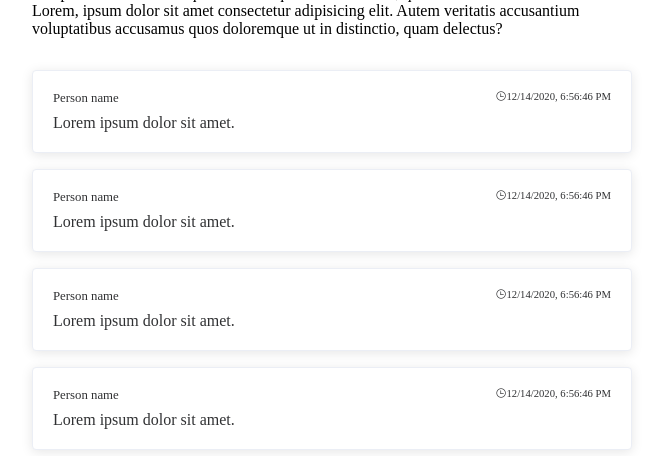
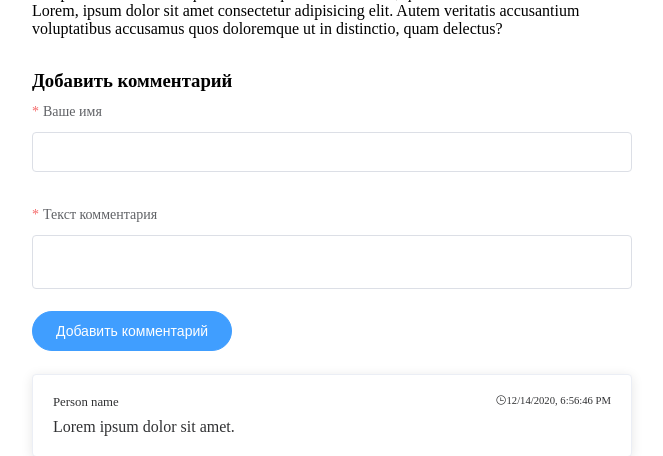
Before and after one commit to Nrect/nuxt-blog, a Nuxt app: page /post/1 in a window 1280 px wide. Shown: the part 690-1146 px from the top of the page, without its empty margins (308-971 px from the left). Built offline with nearby package versions, Linux system fonts and the light colour scheme.

Commit message:
Form component

```diff
--- /dev/null
+++ b/components/main/CommentForm.vue
@@ -0,0 +1,68 @@
+<template>
+  <el-form
+    :model="controls"
+    :rules="rules"
+    ref="form"
+    @submit.native.prevent="onSubmit"
+  >
+    <h1>Добавить комментарий</h1>
+
+    <el-form-item label="Ваше имя" prop="name">
+      <el-input v-model.trim="controls.name"/>
+    </el-form-item>
+
+    <el-form-item label="Текст комментария" prop="text">
+      <el-input
+        type="textarea"
+        v-model.trim="controls.text"
+        resize="none"
+        :rows="2"
+      />
+    </el-form-item>
+
+    <el-form-item>
+      <el-button
+        type="primary"
+        native-type="submit"
+        round
+      >
+        Добавить комментарий
+      </el-button>
+    </el-form-item>
+  </el-form>
+</template>
+
+<script>
+export default {
+  data() {
+    return {
+      controls: {
+        name: '',
+        text: ''
+      },
+      rules: {
+        name: [
+          {required: true, message: 'Имя не должно быть пустым', trigger: 'blur'}
+        ],
+        text: [
+          {required: true, message: 'Введите ваш комментарий', trigger: 'blur'}
+        ]
+      }
+    }
+  },
+  methods: {
+    onSubmit() {
+      this.$refs.form.validate(valid => {
+        if (valid) {
+          console.log('Form is Valid')
+        }
+      })
+    }
+  }
+}
+</script>
+
+
+<style lang="scss" scoped>
+
+</style>
--- a/pages/post/_id.vue
+++ b/pages/post/_id.vue
@@ -33,7 +33,7 @@
         quos doloremque ut in distinctio, quam delectus?</p>
     </main>
     <footer>
-      <!--Form-->
+      <app-form></app-form>
       <div class="comments" v-if="true">
         <app-comment v-for="comment in 5" :key="comment" :comment="comment"/>
       </div>
@@ -46,13 +46,15 @@
 
 <script>
 import AppComment from "@/components/main/Comment";
+import AppForm from "@/components/main/CommentForm";
 
 export default {
   validate({params}) {
     return Boolean(params.id)
   },
   components: {
-    AppComment
+    AppComment,
+    AppForm
   }
 }
 </script>
```
